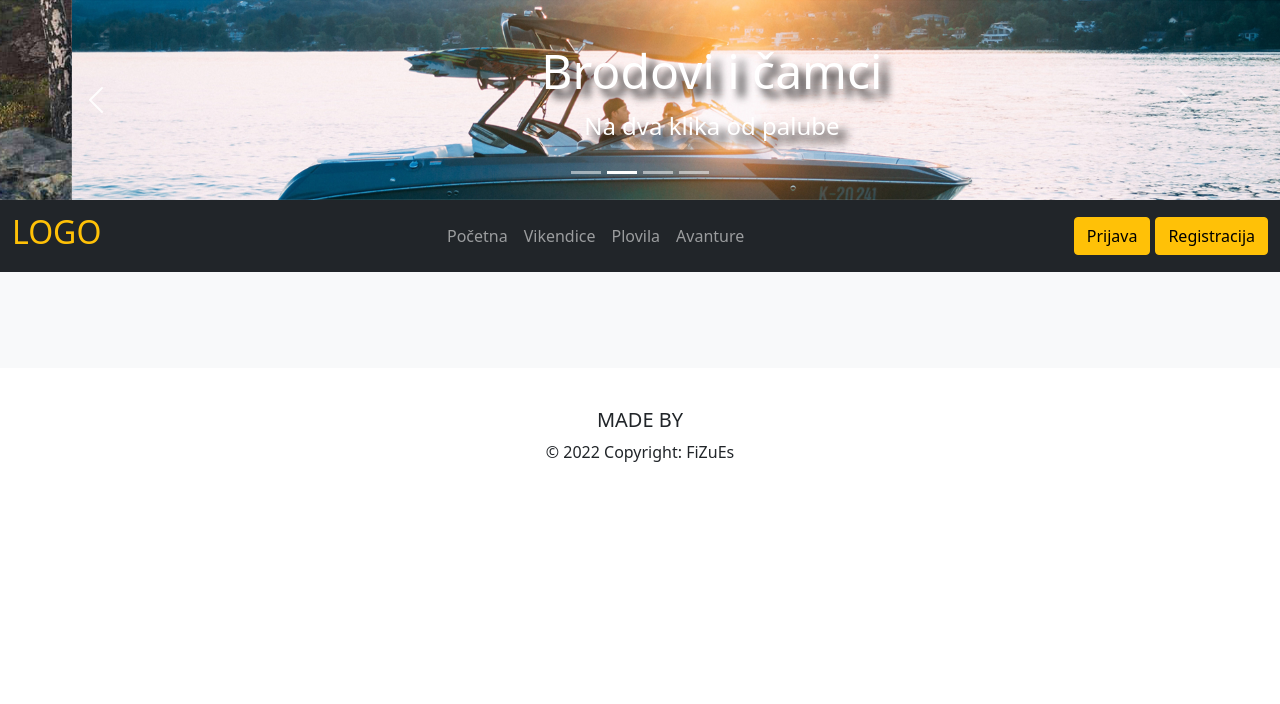
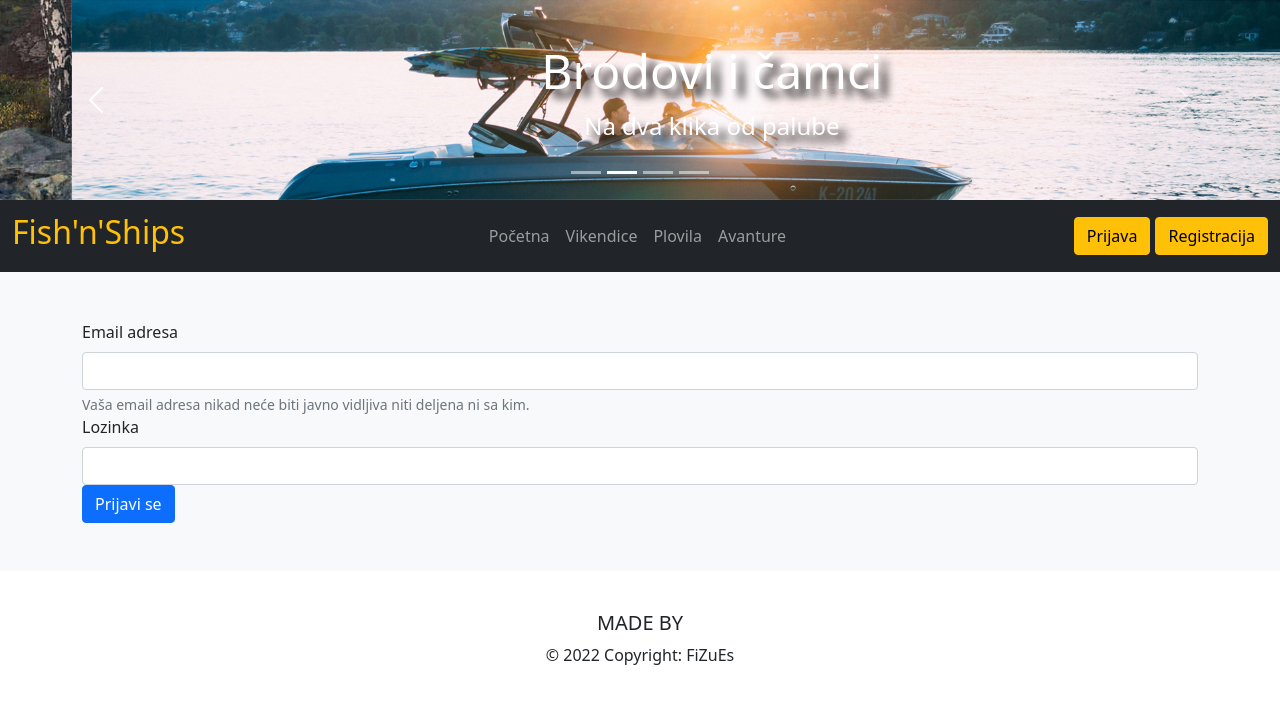
Before and after one commit to SteX266/mrs-isa, a React (Create React App) app in the folder frontend/: page / in a window 1280 px wide. Shown: the top 704 px of the page. Built offline with nearby package versions, Linux system fonts and the light colour scheme; no server answers.

Commit message:
#3.1.2.1 Login komponenta

```diff
--- a/frontend/src/components/HomePageUnregistered.jsx
+++ b/frontend/src/components/HomePageUnregistered.jsx
@@ -3,6 +3,7 @@ import Footer from "./Footer";
 import React,{Component} from 'react'
 import NavigationBar from "./NavigationBar";
 import EntityList from "./EntityList";
+import LoginForm from "./LoginForm";
 
 class HomePageUnregistered extends Component{
     render(){
@@ -13,7 +14,7 @@ class HomePageUnregistered extends Component{
 
     <div class="album py-5 bg-light">
     <div class="container">
-    <EntityList/>
+    <LoginForm/>
     </div>
     </div>
     <Footer/>
--- /dev/null
+++ b/frontend/src/components/LoginForm.jsx
@@ -0,0 +1,18 @@
+const LoginForm = (props) =>  {
+    return <>
+<form>
+  <div class="mb-6">
+    <label for="exampleInputEmail1" class="form-label">Email adresa</label>
+    <input type="email" class="form-control" id="exampleInputEmail1" aria-describedby="emailHelp"/>
+    <div id="emailHelp" class="form-text">Vaša email adresa nikad neće biti javno vidljiva niti deljena ni sa kim.</div>
+  </div>
+  <div class="mb-6">
+    <label for="exampleInputPassword1" class="form-label">Lozinka</label>
+    <input type="password" class="form-control" id="exampleInputPassword1"/>
+  </div>
+
+  <button type="submit" class="btn btn-primary">Prijavi se</button>
+</form>
+</>}
+
+export default LoginForm;
--- a/frontend/src/components/NavigationBar.js
+++ b/frontend/src/components/NavigationBar.js
@@ -12,7 +12,7 @@ const NavigationBar = () =>{
 return <>
 <nav class="navbar navbar-expand-lg navbar-dark bg-dark">
         <div class="container-fluid">
-            <a class="navbar-brand" href="#"><h2 class="text-warning">LOGO</h2></a>
+            <a class="navbar-brand" href="#"><h2 class="text-warning">Fish'n'Ships</h2></a>
             <button class="navbar-toggler" type="button" data-bs-toggle="collapse" data-bs-target="#mob-navbar" aria-label="Toggle" >
             <span class="navbar-toggler-icon"></span>
             </button>
```
